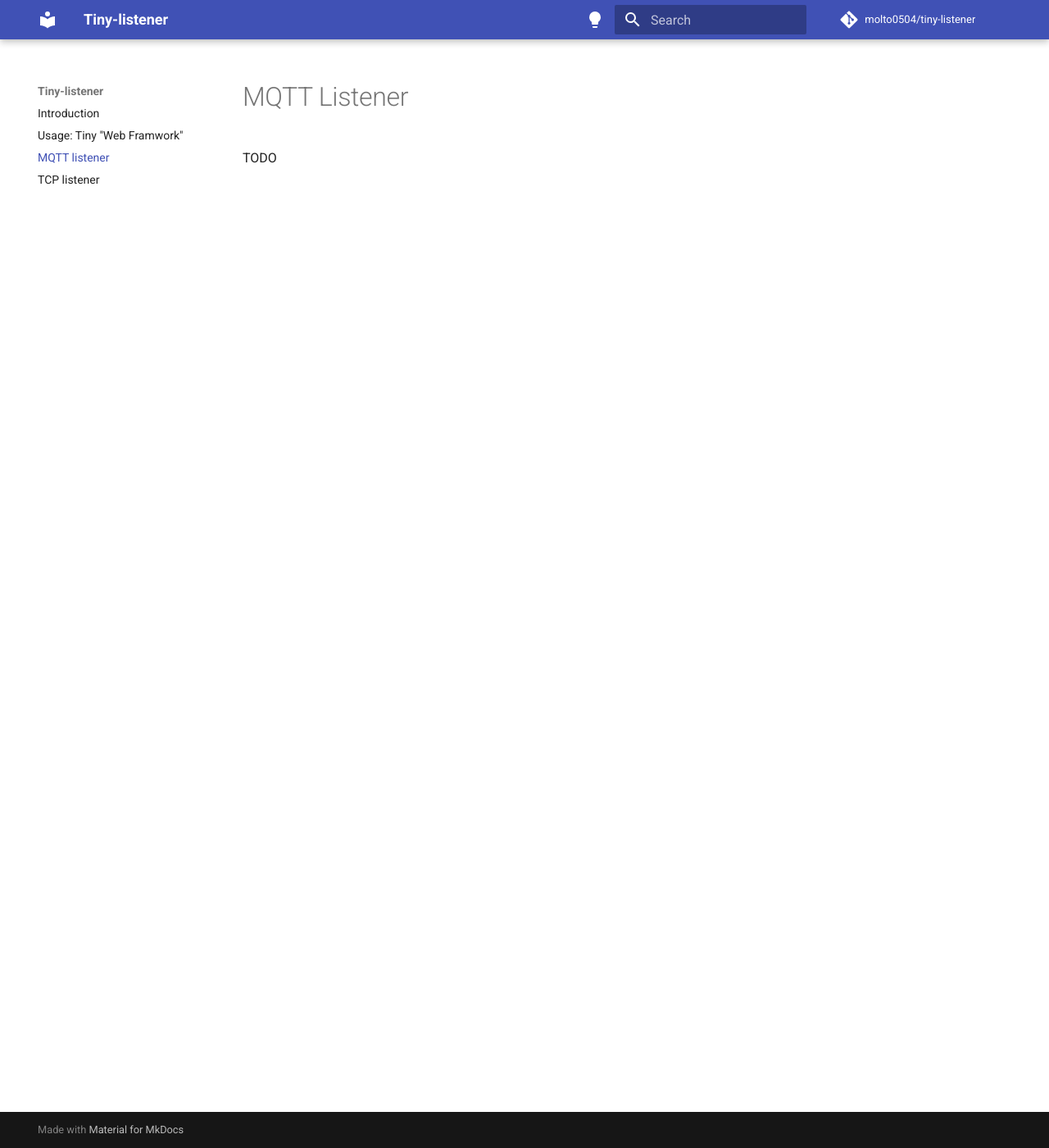
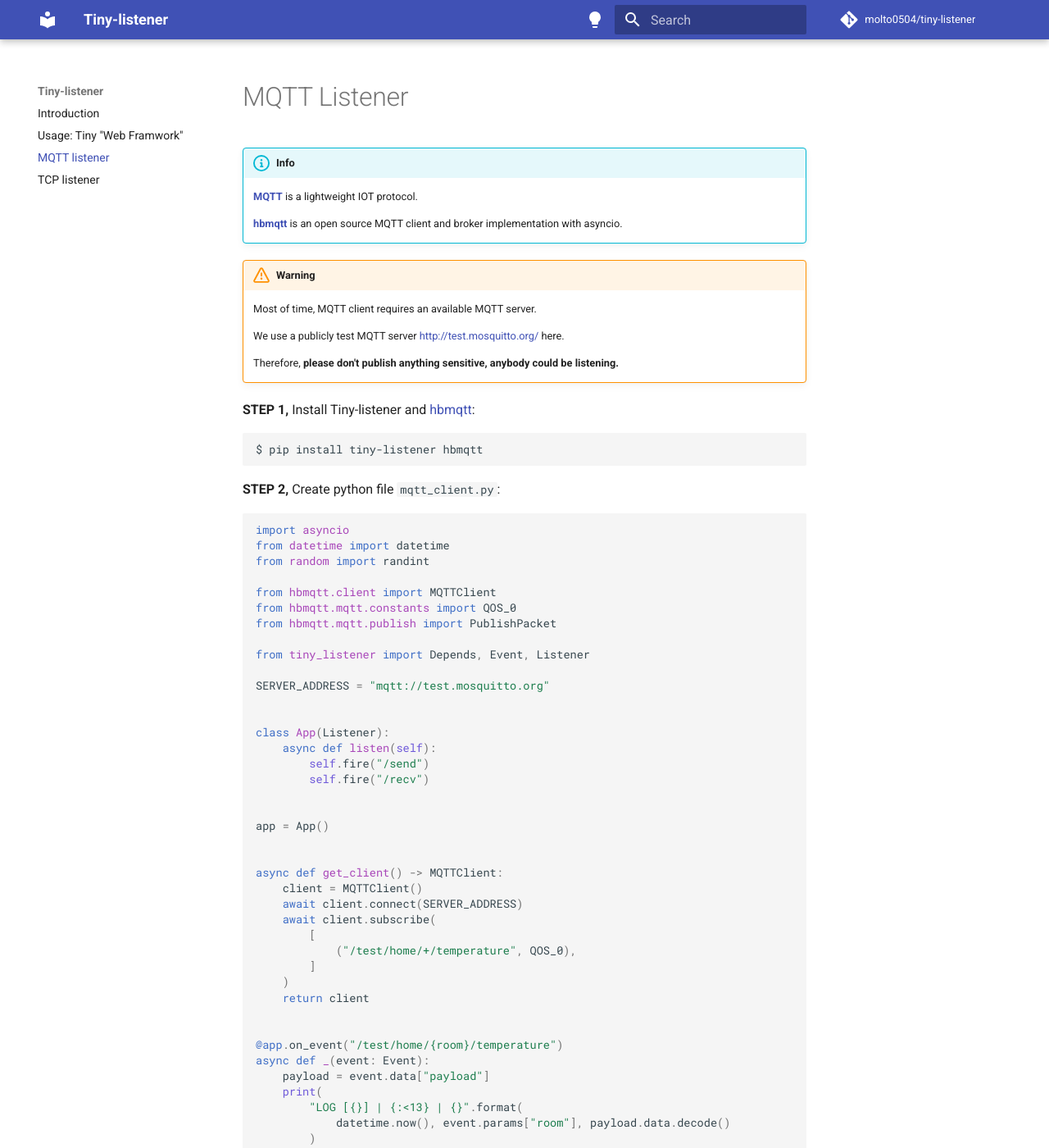
Before and after one commit to molto0504/tiny-listener, an MkDocs documentation site: the page built from docs/mqtt-listener.md, in a window 1280 px wide and 1400 px high. Shown: the whole window at 82% size. Built offline with MkDocs 1.6.1 and Material for MkDocs 9.7.7, drawn with Linux system fonts in a browser that asks for light colours; comment, search, counter and statistics services are not loaded; some of the changed text lies outside the part shown.

Commit message:
docs: usage enh

````diff
--- a/docs/mqtt-listener.md
+++ b/docs/mqtt-listener.md
@@ -1,3 +1,106 @@
 # MQTT Listener
 
-TODO
+!!! Info
+
+
+    **[MQTT](https://mqtt.org/)** is a lightweight IOT protocol.
+
+    **[hbmqtt](https://hbmqtt.readthedocs.io/en/latest/)** is an open source MQTT client and broker implementation with asyncio.
+
+
+!!! Warning
+
+    Most of time, MQTT client requires an available MQTT server.
+
+    We use a publicly test MQTT server [http://test.mosquitto.org/](http://test.mosquitto.org/) here.
+
+    Therefore, **please don't publish anything sensitive, anybody could be listening.**
+
+
+**STEP 1,** Install Tiny-listener and [hbmqtt](https://hbmqtt.readthedocs.io/en/latest/):
+
+```shell
+$ pip install tiny-listener hbmqtt
+```
+
+**STEP 2,** Create python file ``mqtt_client.py``:
+
+```python
+import asyncio
+from datetime import datetime
+from random import randint
+
+from hbmqtt.client import MQTTClient
+from hbmqtt.mqtt.constants import QOS_0
+from hbmqtt.mqtt.publish import PublishPacket
+
+from tiny_listener import Depends, Event, Listener
+
+SERVER_ADDRESS = "mqtt://test.mosquitto.org"
+
+
+class App(Listener):
+    async def listen(self):
+        self.fire("/send")
+        self.fire("/recv")
+
+
+app = App()
+
+
+async def get_client() -> MQTTClient:
+    client = MQTTClient()
+    await client.connect(SERVER_ADDRESS)
+    await client.subscribe(
+        [
+            ("/test/home/+/temperature", QOS_0),
+        ]
+    )
+    return client
+
+
+@app.on_event("/test/home/{room}/temperature")
+async def _(event: Event):
+    payload = event.data["payload"]
+    print(
+        "LOG [{}] | {:<13} | {}".format(
+            datetime.now(), event.params["room"], payload.data.decode()
+        )
+    )
+
+
+@app.on_event("/send")
+async def _(client: MQTTClient = Depends(get_client)):
+    while True:
+        await client.publish(
+            "/test/home/living_room/temperature", f"{randint(10, 30)} ℃".encode()
+        )
+        await client.publish(
+            "/test/home/kitchen/temperature", f"{randint(10, 30)} ℃".encode()
+        )
+        await asyncio.sleep(3)
+
+
+@app.on_event("/recv")
+async def _(client: MQTTClient = Depends(get_client)):
+    while True:
+        message = await client.deliver_message()
+        packet: PublishPacket = message.publish_packet
+        app.fire(packet.variable_header.topic_name, data={"payload": packet.payload})
+```
+
+**STEP 3,** Run your client:
+
+```shell
+$ tiny-listener my_mqtt_client:app
+```
+
+And check the log:
+
+```log
+LOG [2021-12-31 11:40:48.685079] | living_room   | 13 °C
+LOG [2021-12-31 11:40:48.685349] | kitchen       | 15 °C
+LOG [2021-12-31 11:40:51.693860] | living_room   | 16 °C
+LOG [2021-12-31 11:40:51.694122] | kitchen       | 14 °C
+...
+```
--- a/mkdocs.yml
+++ b/mkdocs.yml
@@ -19,6 +19,20 @@ theme:
       toggle:
         icon: "material/lightbulb-outline"
         name: "Switch to light mode"
+  icon:
+    admonition:
+      note: octicons/tag-16
+      abstract: octicons/checklist-16
+      info: octicons/info-16
+      tip: octicons/squirrel-16
+      success: octicons/check-16
+      question: octicons/question-16
+      warning: octicons/alert-16
+      failure: octicons/x-circle-16
+      danger: octicons/zap-16
+      bug: octicons/bug-16
+      example: octicons/beaker-16
+      quote: octicons/quote-16
 
 nav:
   - Introduction: "index.md"
@@ -29,6 +43,8 @@ nav:
 
 markdown_extensions:
   - admonition
+  - pymdownx.details
+  - pymdownx.superfences
   - attr_list
   - md_in_html
   - codehilite:
````
Also changed, not shown: docs/web-framework.md (+19 -6 lines), 1 other file.
